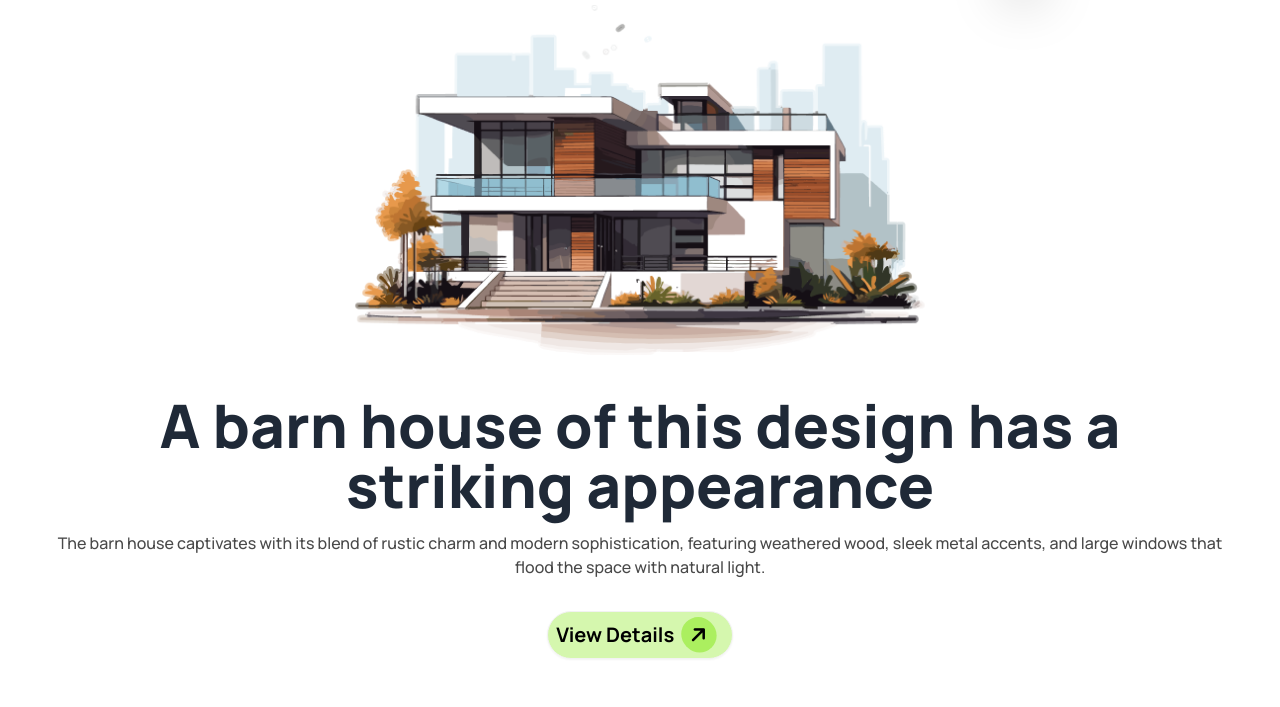
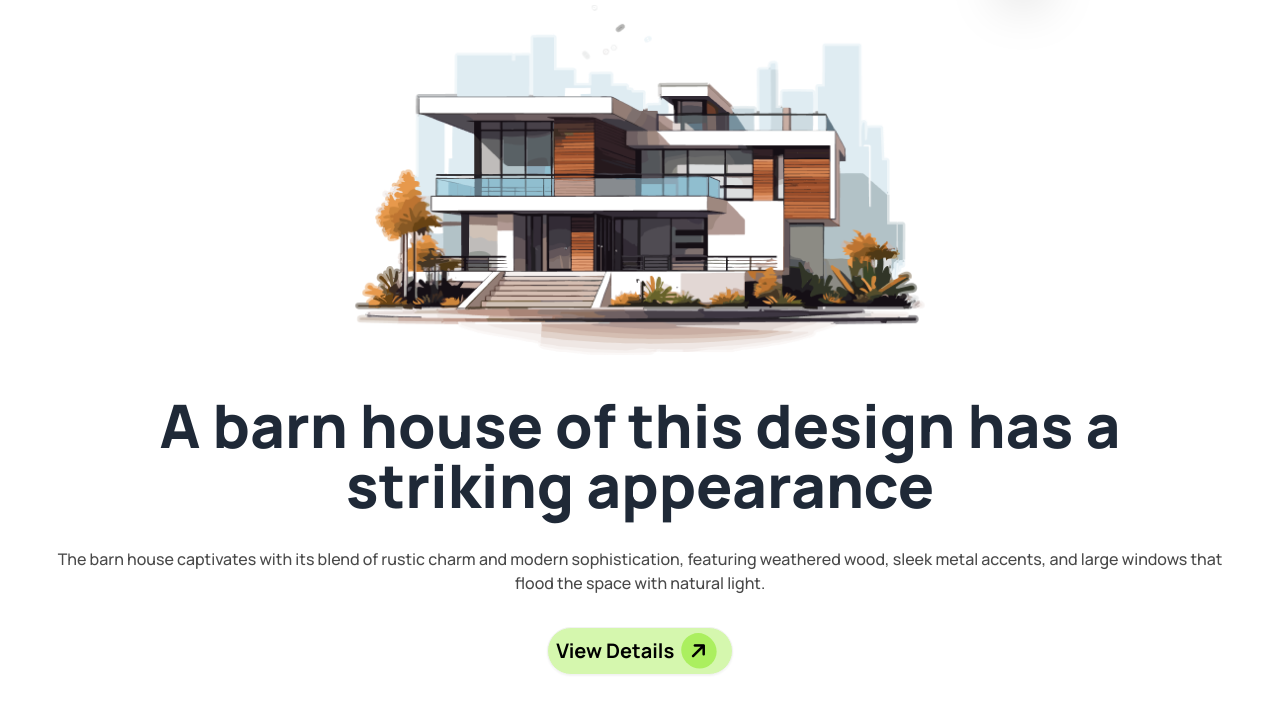
Before and after one commit to Sais-opu/Architectural-Farm-Rinterio, a plain HTML site: page index.html in a window 1280 px wide. Shown: the part 93-800 px from the top of the page. Drawn offline with nearby package versions, Linux system fonts and the light colour scheme.

Commit message:
breaking line

```diff
--- a/index.html
+++ b/index.html
@@ -64,8 +64,8 @@
     <header class="w-11/12 mx-auto pb-20">
         <img class="mx-auto" src="assets/banner.png" alt=""><br>
         <div class="mx-auto text-center">
-            <h1 class="text-6xl manrope font-extrabold my-4">A barn house of this design has a <br> striking appearance</h1>
-            <p class="manrope font-medium my-4 text-base text-[#494949]">The barn house captivates with its blend of rustic charm and modern sophistication, featuring weathered wood, sleek metal accents, and large windows that flood the space with natural light.</p>
+            <h1 class="text-6xl manrope font-extrabold py-4">A barn house of this design has a <br> striking appearance</h1>
+            <p class="manrope font-medium py-4 text-base text-[#494949]">The barn house captivates with its blend of rustic charm and modern sophistication, featuring weathered wood, sleek metal accents, and large windows that flood the space with natural light.</p>
             <button class="my-4 rounded-full">
                 <a class="btn rounded-full bg-[#ABEF5F] text-black pl-2 bg-opacity-50 manrope font-bold text-xl">View Details
                     <i class="fa-solid fa-arrow-right -rotate-45 p-2 bg-[#ABEF5F] rounded-full space" style="color: #000000;"></i></a>
@@ -84,7 +84,7 @@
                                 <a class="manrope font-bold text-base text-black pl-2 bg-opacity-40">About Us
                                     </a>
                             </button>
-                            <h1 class="manrope font-bold text-4xl text-[#494949] mb-10">We design thoughtful, liveable spaces</h1>
+                            <h1 class="manrope font-bold text-4xl text-[#494949] mb-10">We design thoughtful, <br> liveable spaces</h1>
                             <p class="manrope font-medium text-base mb-5">The barn house captivates with its blend of rustic charm and
                                 modern sophistication, featuring weathered wood, sleek metal accents.</p>
                                 <!-- card part -->
```
